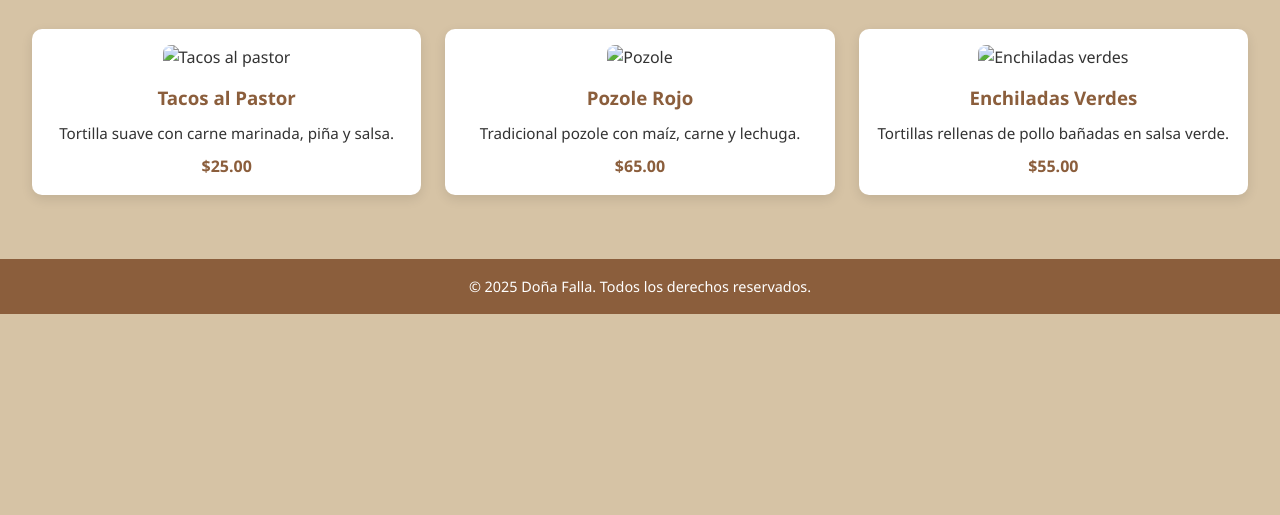
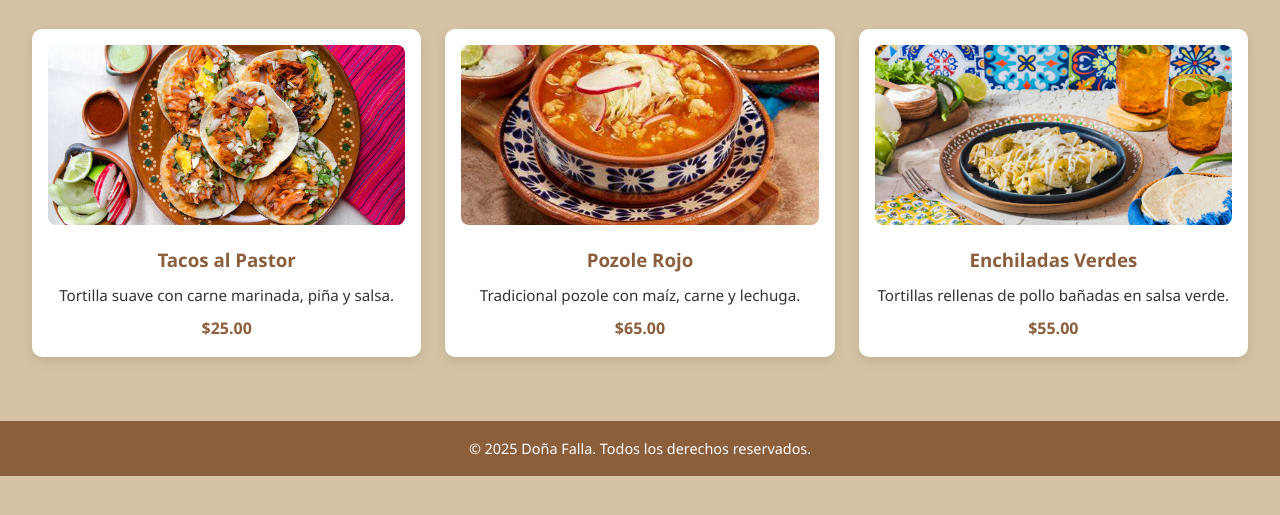
Before and after one commit to DanielMadrigalC/MadrigalDesignco, a plain HTML site: page EJEM/INDEX1.HTML in a window 1280 px wide. Shown: the part 269-784 px from the top of the page. Drawn offline with Linux system fonts and the light colour scheme.

Commit message:
agregue carpeta de imagenes y actulice html1/css1

```diff
--- a/EJEM/INDEX1.HTML
+++ b/EJEM/INDEX1.HTML
@@ -16,21 +16,21 @@
         <h2 class="section-title">Nuestro Menú</h2>
         <div class="menu-grid">
             <div class="menu-item">
-                <img src="/img/tacos de pastor.jpg" alt="Tacos al pastor">
+                <img src="/IMG/tacos de pastor.jpg" alt="Tacos al pastor">
                 <h3>Tacos al Pastor</h3>
                 <p>Tortilla suave con carne marinada, piña y salsa.</p>
                 <span class="price">$25.00</span>
             </div>
 
             <div class="menu-item">
-                <img src="/img/pozole rojo.jpg" alt="Pozole">
+                <img src="/IMG/pozole rojo.jpg" alt="Pozole">
                 <h3>Pozole Rojo</h3>
                 <p>Tradicional pozole con maíz, carne y lechuga.</p>
                 <span class="price">$65.00</span>
             </div>
 
             <div class="menu-item">
-                <img src="/img/enchiladas-verdes-updated-1.jpg" alt="Enchiladas verdes">
+                <img src="/IMG/enchiladas-verdes-updated-1.jpg" alt="Enchiladas verdes">
                 <h3>Enchiladas Verdes</h3>
                 <p>Tortillas rellenas de pollo bañadas en salsa verde.</p>
                 <span class="price">$55.00</span>
```
Also changed, not shown: IMG/TACOS AL PASTOR.JPG (added), IMG/enchiladas-verdes-updated-1.jpg (added), IMG/pozole rojo.jpg (added), IMG/tacos de pastor.jpg (added).
